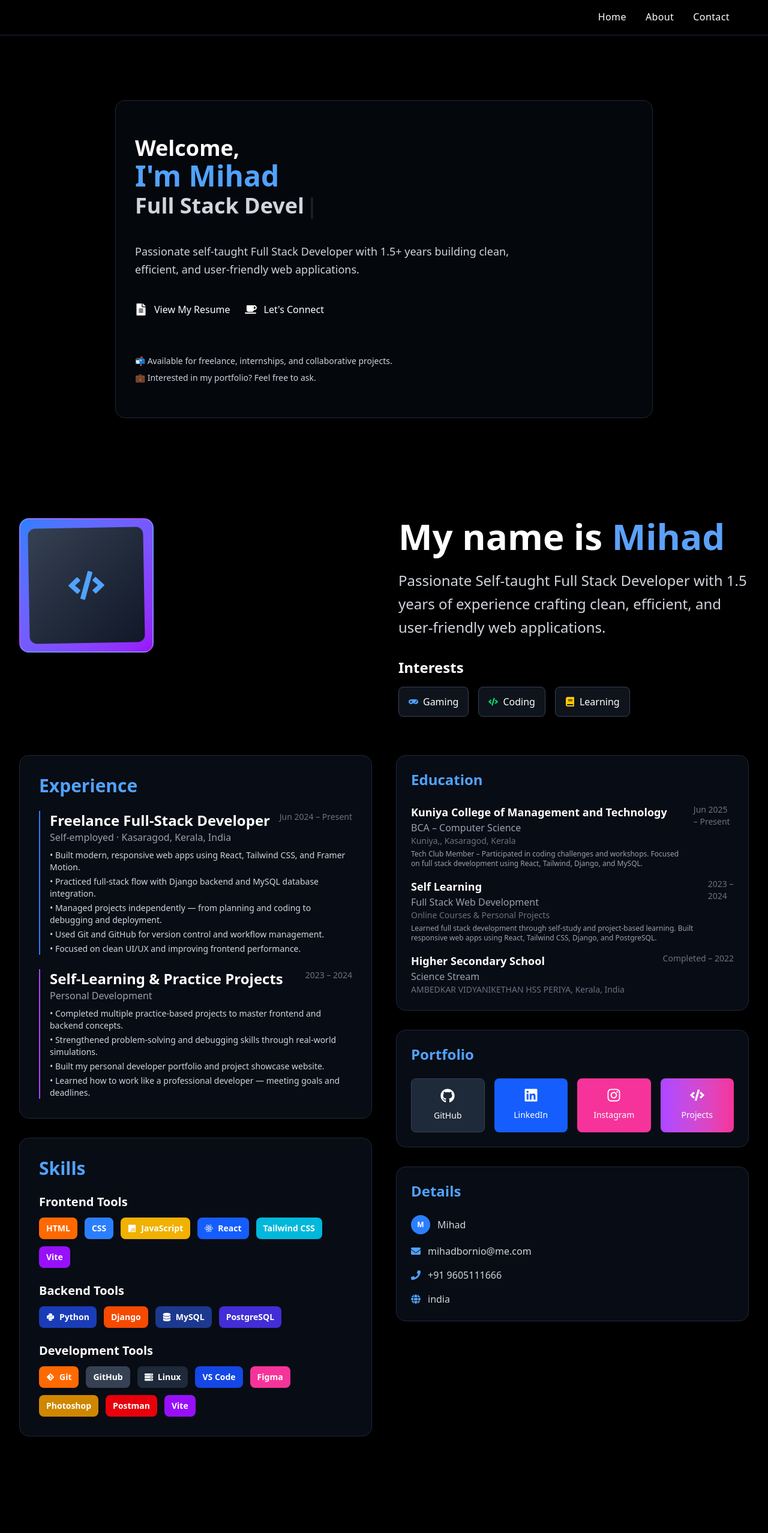
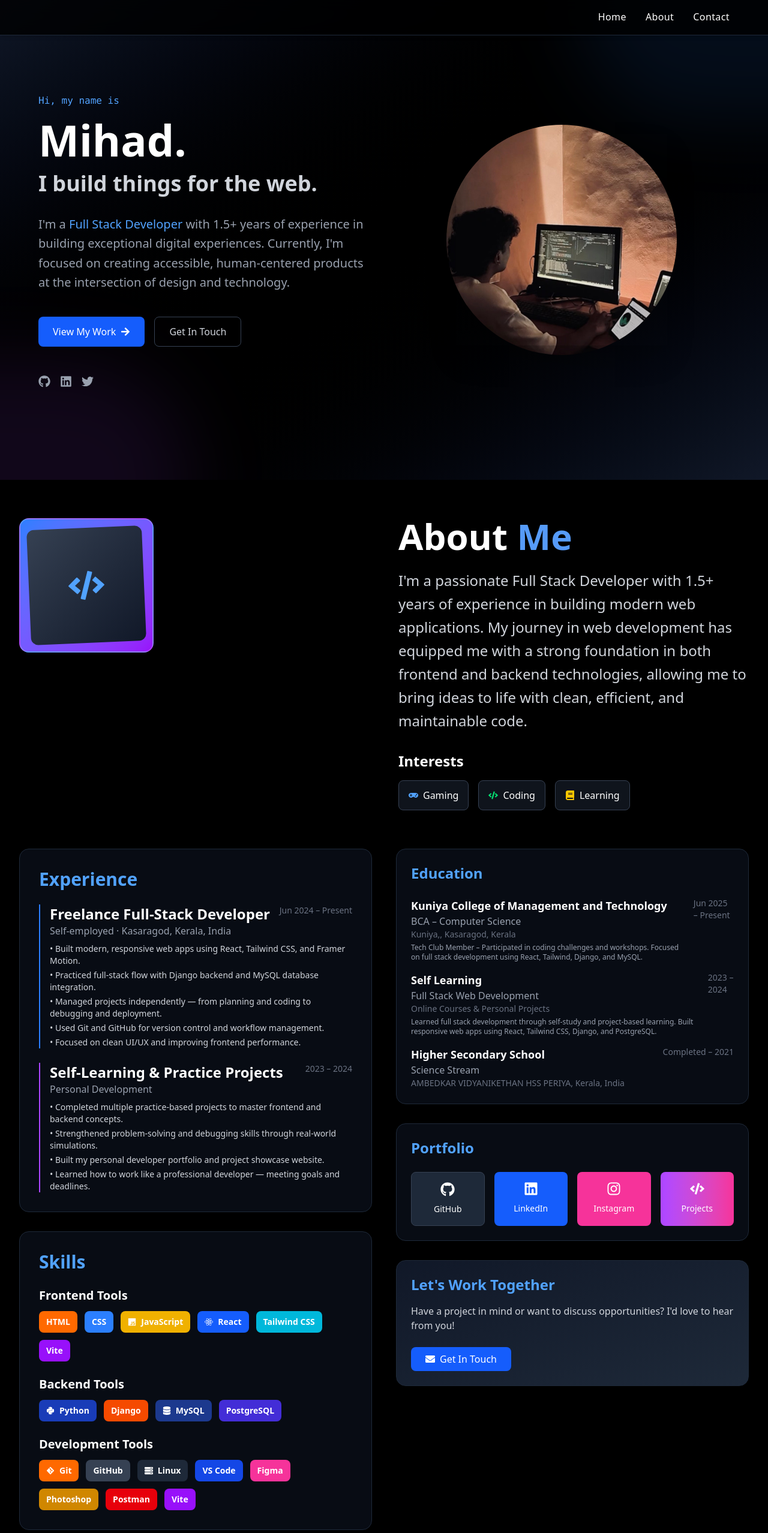
Before and after one commit to Mihad16/mihad16.github.io, a React (Vite) app: page / in a window 1280 px wide. Shown: the top 2556 px of the page at 60% size. Built offline with nearby package versions, Linux system fonts and the light colour scheme.

Commit message:
Update portfolio design and fix duplicate content
- Redesigned Hero section with modern UI
- Removed duplicate contact info from About section
- Added new profile image
- Improved overall layout and animations

```diff
--- a/src/Component/AboutMe.jsx
+++ b/src/Component/AboutMe.jsx
@@ -99,19 +99,19 @@ const AboutMe = () => {
               className="text-2xl sm:text-3xl md:text-4xl lg:text-5xl xl:text-6xl font-bold mb-3 sm:mb-4 lg:mb-6"
               variants={itemVariants}
             >
-              My name is <motion.span
+              About <motion.span
                 className="text-blue-400"
                 animate={{ color: ["#60a5fa", "#3b82f6", "#2563eb", "#60a5fa"] }}
                 transition={{ duration: 3, repeat: Infinity }}
               >
-                Mihad
+                Me
               </motion.span>
             </motion.h1>
             <motion.p
               className="text-base sm:text-lg md:text-xl lg:text-2xl leading-relaxed text-gray-300 mb-6 sm:mb-8"
               variants={itemVariants}
             >
-Passionate Self-taught Full Stack Developer with 1.5 years of experience crafting clean, efficient, and user-friendly web applications.
+              I'm a passionate Full Stack Developer with 1.5+ years of experience in building modern web applications. My journey in web development has equipped me with a strong foundation in both frontend and backend technologies, allowing me to bring ideas to life with clean, efficient, and maintainable code.
             </motion.p>
 
             {/* Interests */}
@@ -325,7 +325,7 @@ Passionate Self-taught Full Stack Developer with 1.5 years of experience craftin
         <p className="text-gray-400">Science Stream</p>
         <p className="text-sm text-gray-500">AMBEDKAR VIDYANIKETHAN HSS PERIYA, Kerala, India</p>
       </div>
-      <span className="text-sm text-gray-500">Completed – 2022</span>
+      <span className="text-sm text-gray-500">Completed – 2021</span>
     </div>
   </div>
 </div>
@@ -382,33 +382,17 @@ Passionate Self-taught Full Stack Developer with 1.5 years of experience craftin
   </div>
 </div>
 
-            {/* Contact Details */}
-            <div className="bg-gray-900/50 rounded-2xl p-6 border border-gray-800">
-              <h2 className="text-2xl font-bold mb-6 text-blue-400">Details</h2>
-
-              <div className="space-y-4">
-                <div className="flex items-center">
-                  <div className="w-8 h-8 bg-blue-500 rounded-full flex items-center justify-center mr-3">
-                    <span className="text-xs font-bold">M</span>
-                  </div>
-                  <span className="text-gray-300">Mihad</span>
-                </div>
-
-                <div className="flex items-center">
-                  <FaEnvelope className="text-blue-400 mr-3" />
-                  <span className="text-gray-300">mihadbornio@me.com</span>
-                </div>
-
-                <div className="flex items-center">
-                  <FaPhone className="text-blue-400 mr-3" />
-                  <span className="text-gray-300">+91 9605111666</span>
-                </div>
-
-                <div className="flex items-center">
-                  <FaGlobe className="text-blue-400 mr-3" />
-                  <span className="text-gray-300">india</span>
-                </div>
-              </div>
+            {/* Contact CTA */}
+            <div className="bg-gradient-to-br from-gray-900 to-gray-800 rounded-2xl p-6 border border-gray-800">
+              <h2 className="text-2xl font-bold mb-4 text-blue-400">Let's Work Together</h2>
+              <p className="text-gray-300 mb-6">Have a project in mind or want to discuss opportunities? I'd love to hear from you!</p>
+              <a
+                href="#contact"
+                className="inline-flex items-center justify-center gap-2 bg-blue-600 hover:bg-blue-700 text-white font-medium py-2 px-6 rounded-lg transition-colors"
+              >
+                <FaEnvelope />
+                Get In Touch
+              </a>
             </div>
           </div>
         </div>
--- a/src/Component/Hero.jsx
+++ b/src/Component/Hero.jsx
@@ -1,123 +1,207 @@
 import React from 'react';
-import { FaFileAlt, FaCoffee } from 'react-icons/fa';
+import { FaFileAlt, FaGithub, FaLinkedin, FaTwitter, FaArrowRight } from 'react-icons/fa';
 import { Typewriter } from 'react-simple-typewriter';
-import { motion } from 'framer-motion';
+import { motion, useAnimation } from 'framer-motion';
+import { useInView } from 'framer-motion';
+import { useRef, useEffect } from 'react';
 
 const Hero = () => {
+  const controls = useAnimation();
+  const ref = useRef(null);
+  const isInView = useInView(ref, { once: true, margin: "-100px" });
+
+  useEffect(() => {
+    if (isInView) {
+      controls.start("visible");
+    }
+  }, [controls, isInView]);
+
   const containerVariants = {
-    hidden: { opacity: 0, y: 50 },
+    hidden: { opacity: 0 },
     visible: {
       opacity: 1,
-      y: 0,
       transition: {
-        duration: 0.8,
-        ease: "easeOut",
-        staggerChildren: 0.3
+        staggerChildren: 0.2,
+        delayChildren: 0.3
       }
     }
   };
 
   const itemVariants = {
-    hidden: { opacity: 0, y: 30 },
+    hidden: { opacity: 0, y: 20 },
     visible: {
       opacity: 1,
       y: 0,
-      transition: { duration: 0.6, ease: "easeOut" }
+      transition: {
+        duration: 0.6,
+        ease: [0.4, 0, 0.2, 1]
+      }
     }
   };
 
   const buttonVariants = {
     hover: {
       scale: 1.05,
+      backgroundColor: 'rgba(59, 130, 246, 0.1)',
       transition: { duration: 0.2 }
     },
     tap: {
-      scale: 0.95
+      scale: 0.98,
+      transition: { duration: 0.1 }
+    }
+  };
+
+  const socialIconVariants = {
+    hover: {
+      y: -3,
+      transition: { duration: 0.2 }
     }
   };
 
   return (
-    <section id="home" className="min-h-screen bg-black bg-cover bg-center flex items-center justify-center px-6 py-12 pt-24 md:pt-28 font-sans">
+    <section
+      ref={ref}
+      id="home"
+      className="min-h-screen bg-gradient-to-br from-gray-900 via-black to-gray-900 flex items-center justify-center px-4 sm:px-6 py-16 md:py-20 lg:py-24 font-sans relative overflow-hidden"
+    >
+      {/* Animated background elements */}
+      <div className="absolute inset-0 overflow-hidden">
+        <div className="absolute -top-1/4 -right-1/4 w-1/2 h-1/2 bg-blue-500/10 rounded-full filter blur-3xl"></div>
+        <div className="absolute -bottom-1/4 -left-1/4 w-1/2 h-1/2 bg-purple-500/10 rounded-full filter blur-3xl"></div>
+      </div>
 
-      {/* Glass Blur Card */}
+      {/* Main content container */}
+      <div className="max-w-6xl mx-auto w-full relative z-10">
         <motion.div
-        className="w-full max-w-4xl backdrop-blur-md border border-gray-800 rounded-2xl px-8 py-14 space-y-10 text-white bg-gray-900/30"
+          className="grid grid-cols-1 lg:grid-cols-2 gap-8 items-center"
           variants={containerVariants}
           initial="hidden"
-        animate="visible"
+          animate={controls}
         >
-
-        {/* Heading with Typewriter */}
+          {/* Left column - Text content */}
+          <motion.div className="space-y-6 md:space-y-8">
+            <motion.div variants={itemVariants}>
+              <motion.span
+                className="text-blue-400 font-mono text-sm sm:text-base mb-2 inline-block"
+                initial={{ opacity: 0, y: 10 }}
+                animate={{ opacity: 1, y: 0 }}
+                transition={{ delay: 0.2 }}
+              >
+                Hi, my name is
+              </motion.span>
               <motion.h1
-          className="text-2xl md:text-4xl font-extrabold leading-tight"
+                className="text-4xl sm:text-5xl md:text-6xl lg:text-7xl font-bold text-white leading-tight"
                 variants={itemVariants}
               >
-          Welcome,<br />
-          <motion.span
-            className="text-blue-400 text-3xl md:text-5xl"
+                Mihad.
+              </motion.h1>
+              <motion.h2
+                className="text-2xl sm:text-3xl md:text-4xl text-gray-300 mt-2 font-semibold"
                 variants={itemVariants}
               >
-            I'm Mihad
-          </motion.span><br />
-          <motion.span
-            className="text-gray-300 text-2xl md:text-4xl"
+                I build things for the web.
+              </motion.h2>
+            </motion.div>
+
+            <motion.p
+              className="text-gray-400 text-base sm:text-lg md:text-xl max-w-2xl leading-relaxed"
               variants={itemVariants}
             >
-            <Typewriter
-              words={['Full Stack Developer']}
-              loop={0}
-              cursor
-              typeSpeed={70}
-              deleteSpeed={50}
-              delaySpeed={1000}
-            />
-          </motion.span>
-        </motion.h1>
-
-        {/* Intro paragraph for mobile/overall readability */}
-        <motion.p
-          className="text-sm sm:text-base md:text-lg text-gray-300 leading-relaxed max-w-2xl"
-          variants={itemVariants}
-        >
-          Passionate self‑taught Full Stack Developer with 1.5+ years building clean,
-          efficient, and user‑friendly web applications.
+              I'm a <span className="text-blue-400 font-medium">Full Stack Developer</span> with 1.5+ years of experience in building exceptional digital experiences. Currently, I'm focused on creating accessible, human-centered products at the intersection of design and technology.
             </motion.p>
 
-        {/* Buttons */}
             <motion.div
-          className="flex flex-col sm:flex-row gap-6"
+              className="flex flex-col sm:flex-row gap-4 pt-2"
               variants={itemVariants}
             >
               <motion.a
                 href="#about"
-            className="flex items-center gap-3 text-white font-medium hover:text-blue-400 transition duration-300"
+                className="group flex items-center gap-2 bg-blue-600 hover:bg-blue-700 text-white px-6 py-3 rounded-lg font-medium transition-colors duration-300"
                 variants={buttonVariants}
                 whileHover="hover"
                 whileTap="tap"
               >
-            <FaFileAlt className="text-xl" />
-            View My Resume
+                <span>View My Work</span>
+                <FaArrowRight className="group-hover:translate-x-1 transition-transform duration-300" />
               </motion.a>
               <motion.a
                 href="#contact"
-            className="flex items-center gap-3 text-white font-medium hover:text-blue-400 transition duration-300"
+                className="group flex items-center gap-2 border border-gray-700 hover:border-blue-400 text-gray-300 hover:text-blue-400 px-6 py-3 rounded-lg font-medium transition-colors duration-300"
                 variants={buttonVariants}
                 whileHover="hover"
                 whileTap="tap"
               >
-            <FaCoffee className="text-xl" />
-            Let's Connect
+                <span>Get In Touch</span>
               </motion.a>
             </motion.div>
 
-        {/* Extra Info */}
+            {/* Social Links */}
             <motion.div
-          className="text-sm text-gray-300 pt-6 space-y-2"
+              className="flex items-center gap-4 pt-4"
               variants={itemVariants}
             >
-          <p>📬 Available for freelance, internships, and collaborative projects.</p>
-          <p>💼 Interested in my portfolio? Feel free to ask.</p>
+              <motion.a
+                href="https://github.com/yourusername"
+                target="_blank"
+                rel="noopener noreferrer"
+                className="text-gray-400 hover:text-blue-400 transition-colors"
+                variants={socialIconVariants}
+                whileHover="hover"
+              >
+                <FaGithub className="w-5 h-5" />
+              </motion.a>
+              <motion.a
+                href="https://linkedin.com/in/yourusername"
+                target="_blank"
+                rel="noopener noreferrer"
+                className="text-gray-400 hover:text-blue-400 transition-colors"
+                variants={socialIconVariants}
+                whileHover="hover"
+              >
+                <FaLinkedin className="w-5 h-5" />
+              </motion.a>
+              <motion.a
+                href="https://twitter.com/yourusername"
+                target="_blank"
+                rel="noopener noreferrer"
+                className="text-gray-400 hover:text-blue-400 transition-colors"
+                variants={socialIconVariants}
+                whileHover="hover"
+              >
+                <FaTwitter className="w-5 h-5" />
+              </motion.a>
             </motion.div>
+          </motion.div>
+
+          {/* Right column - Visual element or illustration */}
+          <motion.div
+            className="hidden lg:flex items-center justify-center"
+            variants={itemVariants}
+          >
+            <div className="relative w-80 h-80 md:w-96 md:h-96">
+              <img src="/src/assets/image1.jpeg" className="absolute inset-0 w-full h-full rounded-full object-cover" />
+              <div className="absolute inset-4   shadow-2xl flex items-center justify-center">
+
+              </div>
+            </div>
+          </motion.div>
+        </motion.div>
+      </div>
+
+      {/* Scroll indicator */}
+      <motion.div
+        className="absolute bottom-8 left-1/2 transform -translate-x-1/2"
+        initial={{ opacity: 0, y: 20 }}
+        animate={{
+          opacity: 1,
+          y: 0,
+          transition: {
+            delay: 1.5,
+            duration: 0.5
+          }
+        }}
+      >
+
       </motion.div>
     </section>
   );
```
Also changed, not shown: src/assets/image1.jpeg (added). Lines whose indentation alone changed are shown as unchanged.
